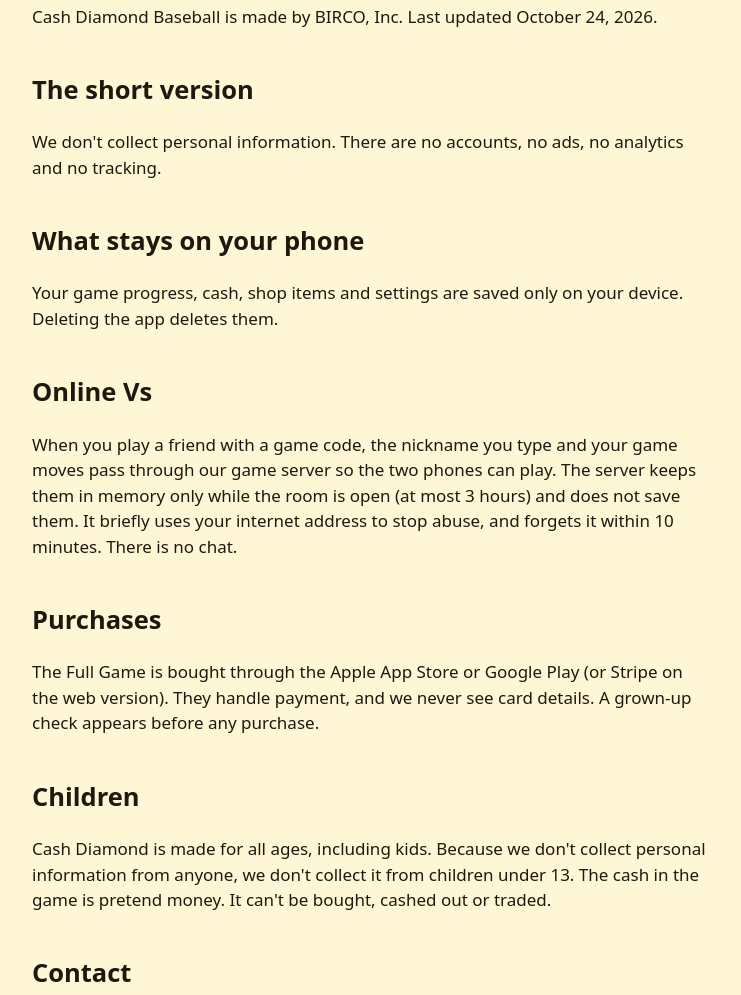
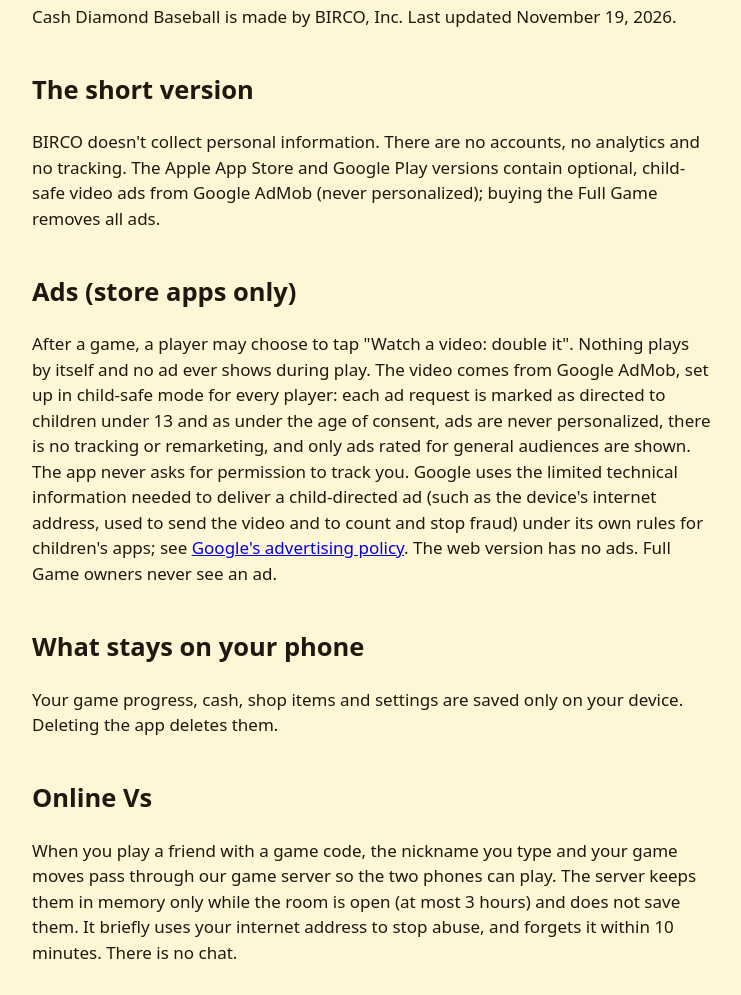
Before and after one commit to edgarbirlew-source/cash-diamond, a plain HTML site: page privacy.html in a window 1280 px wide. Shown: the part 117-1112 px from the top of the page, without its empty margins (268-1009 px from the left). Drawn offline with Linux system fonts and the light colour scheme.

Commit message:
Publish child-safe ads privacy policy to the web (from main 3d8998b8, PR #9)

```diff
--- a/privacy.html
+++ b/privacy.html
@@ -3,9 +3,11 @@
 <style>body{font:17px/1.5 system-ui,sans-serif;max-width:680px;margin:0 auto;padding:24px 16px;color:#22170f;background:#fff6d6}h1{color:#1d4fa3}h2{margin-top:1.6em}</style>
 </head><body>
 <h1>Cash Diamond Privacy Policy</h1>
-<p>Cash Diamond Baseball is made by BIRCO, Inc. Last updated October 24, 2026.</p>
+<p>Cash Diamond Baseball is made by BIRCO, Inc. Last updated November 19, 2026.</p>
 <h2>The short version</h2>
-<p>We don't collect personal information. There are no accounts, no ads, no analytics and no tracking.</p>
+<p>BIRCO doesn't collect personal information. There are no accounts, no analytics and no tracking. The Apple App Store and Google Play versions contain optional, child-safe video ads from Google AdMob (never personalized); buying the Full Game removes all ads.</p>
+<h2>Ads (store apps only)</h2>
+<p>After a game, a player may choose to tap "Watch a video: double it". Nothing plays by itself and no ad ever shows during play. The video comes from Google AdMob, set up in child-safe mode for every player: each ad request is marked as directed to children under 13 and as under the age of consent, ads are never personalized, there is no tracking or remarketing, and only ads rated for general audiences are shown. The app never asks for permission to track you. Google uses the limited technical information needed to deliver a child-directed ad (such as the device's internet address, used to send the video and to count and stop fraud) under its own rules for children's apps; see <a href="https://policies.google.com/technologies/ads">Google's advertising policy</a>. The web version has no ads. Full Game owners never see an ad.</p>
 <h2>What stays on your phone</h2>
 <p>Your game progress, cash, shop items and settings are saved only on your device. Deleting the app deletes them.</p>
 <h2>Online Vs</h2>
@@ -13,7 +15,7 @@
 <h2>Purchases</h2>
 <p>The Full Game is bought through the Apple App Store or Google Play (or Stripe on the web version). They handle payment, and we never see card details. A grown-up check appears before any purchase.</p>
 <h2>Children</h2>
-<p>Cash Diamond is made for all ages, including kids. Because we don't collect personal information from anyone, we don't collect it from children under 13. The cash in the game is pretend money. It can't be bought, cashed out or traded.</p>
+<p>Cash Diamond is made for all ages, including kids. Because we don't collect personal information from anyone, we don't collect it from children under 13. The optional video ads run in child-safe mode for every player, as described above, so they are never personalized and never used to track a child. The cash in the game is pretend money. It can't be bought, cashed out or traded.</p>
 <h2>Contact</h2>
 <p>Questions: BIRCO, Inc., <a href="mailto:edgarb@bircoinc.com">edgarb@bircoinc.com</a></p>
 </body></html>
```
